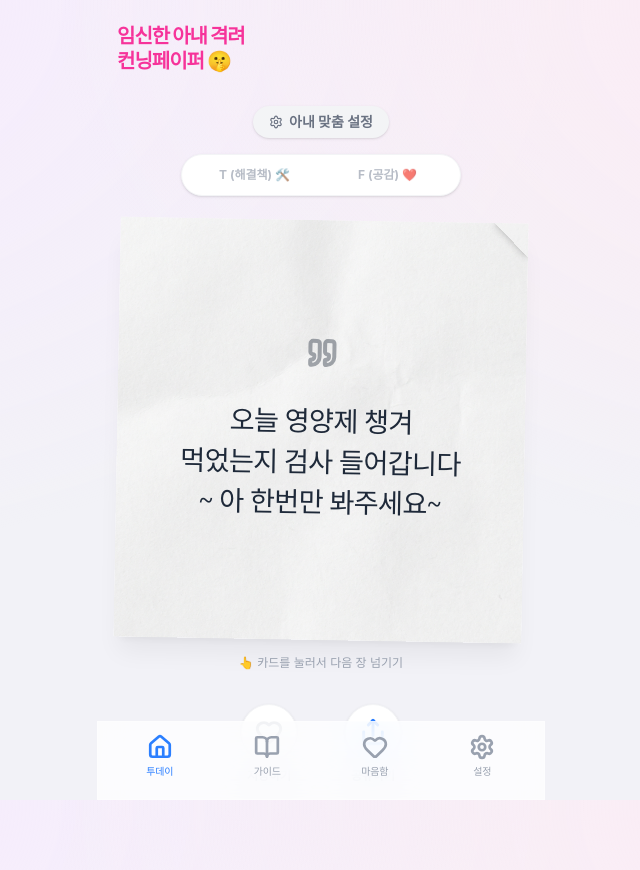
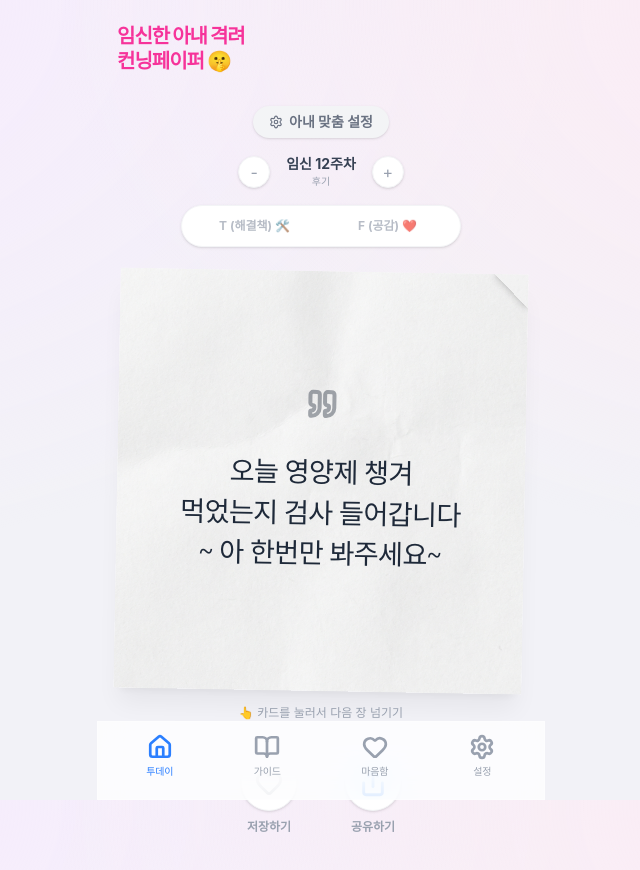
Before and after one commit to ddaog/cheer-up-wife, a Next.js app: page / in a window 1280 px wide. Shown: the top 870 px of the page, without its empty margins (319-959 px from the left). Built offline with nearby package versions, Linux system fonts and the light colour scheme.

Commit message:
feat(ui): add quick week selector to home page

```diff
--- a/app/page.tsx
+++ b/app/page.tsx
@@ -129,6 +129,41 @@ export default function Home() {
           {badgeText}
         </span>
       </div>
+
+      {/* Quick Week Selector */}
+      <div className="flex items-center justify-center gap-4 mb-4">
+        <button
+          onClick={() => {
+            const currentWeek = settings.pregnancyWeek || 12;
+            if (currentWeek > 1) {
+              updateSettings({ pregnancyWeek: currentWeek - 1 });
+            }
+          }}
+          className="w-8 h-8 flex items-center justify-center rounded-full bg-white dark:bg-[#1C1C1E] text-gray-400 hover:text-gray-600 dark:hover:text-gray-200 shadow-sm border border-gray-100 dark:border-white/5 active:scale-95 transition-all"
+        >
+          -
+        </button>
+        <div className="flex flex-col items-center">
+          <span className="text-sm font-bold text-gray-700 dark:text-gray-200">
+            임신 {settings.pregnancyWeek || 12}주차
+          </span>
+          <span className="text-[10px] text-gray-400">
+            {getTodaysMessage(messages, settings.pregnancyWeek || 12).trimester === 'early' ? '초기' :
+              getTodaysMessage(messages, settings.pregnancyWeek || 12).trimester === 'middle' ? '중기' : '후기'}
+          </span>
+        </div>
+        <button
+          onClick={() => {
+            const currentWeek = settings.pregnancyWeek || 12;
+            if (currentWeek < 42) {
+              updateSettings({ pregnancyWeek: currentWeek + 1 });
+            }
+          }}
+          className="w-8 h-8 flex items-center justify-center rounded-full bg-white dark:bg-[#1C1C1E] text-gray-400 hover:text-gray-600 dark:hover:text-gray-200 shadow-sm border border-gray-100 dark:border-white/5 active:scale-95 transition-all"
+        >
+          +
+        </button>
+      </div>
       {/* Quick MBTI Toggle */}
       <div className="flex justify-between items-center bg-white dark:bg-[#1C1C1E] p-1.5 rounded-full border border-gray-100 dark:border-white/5 mb-6 mx-auto w-full max-w-[280px] shadow-sm relative z-10">
         <button
```
